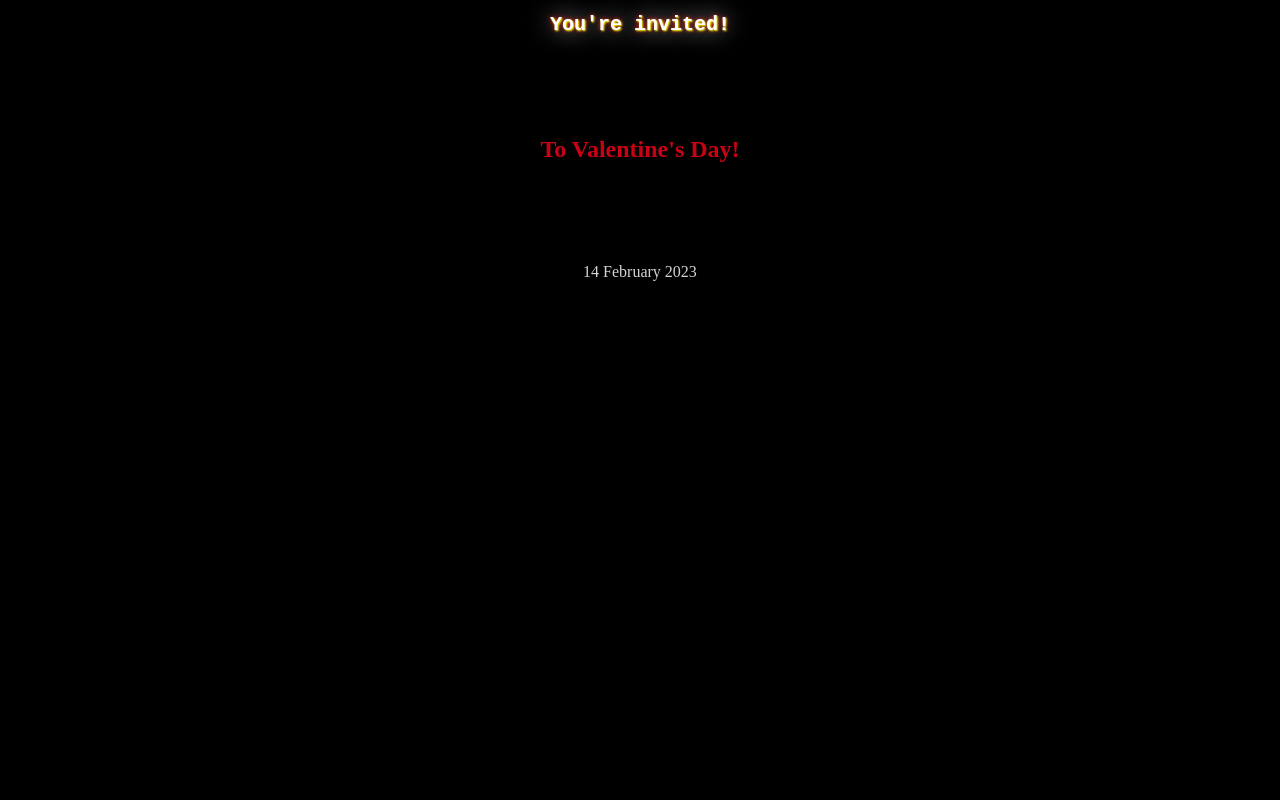
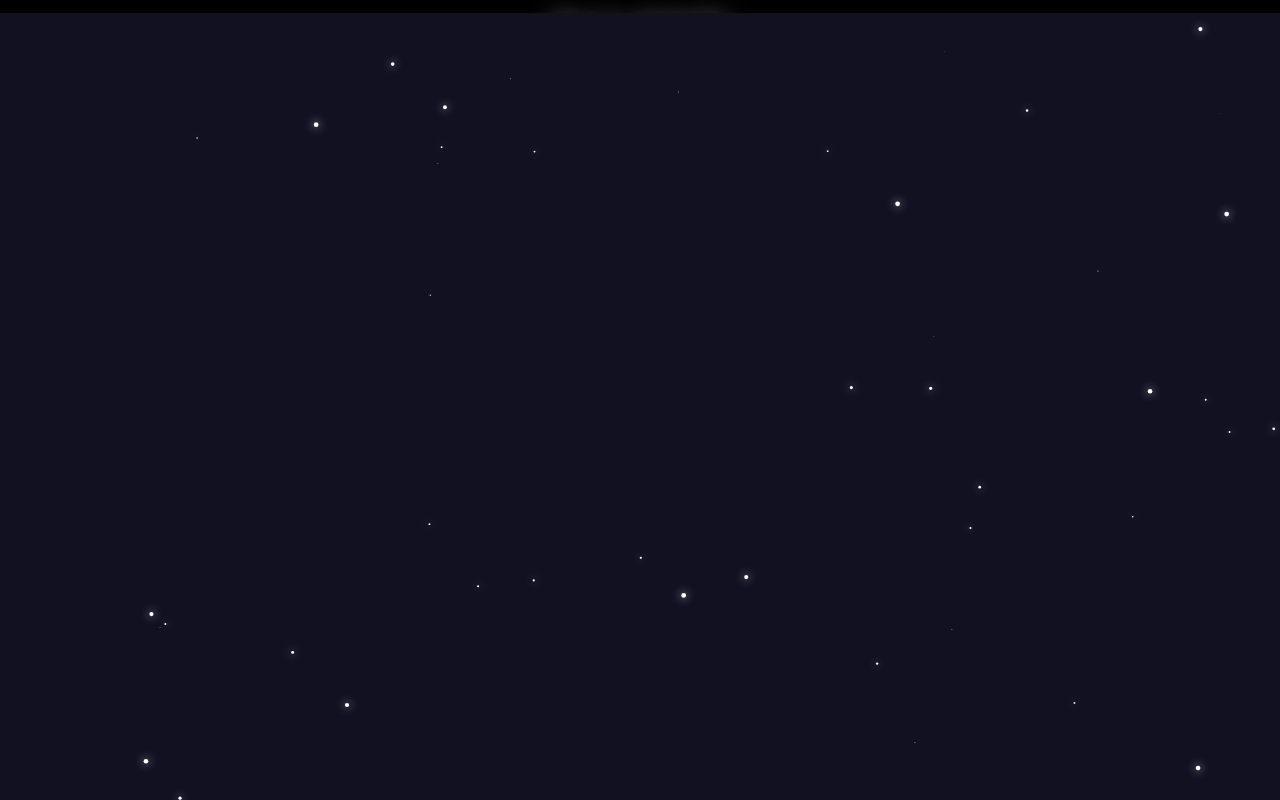
Before and after one commit to Dariatele/Web-project, a plain HTML site: page index.html in a window 1280 px wide. Drawn offline with Linux system fonts and the light colour scheme.

Commit message:
js script in html

```diff
--- a/index.html
+++ b/index.html
@@ -38,3 +38,37 @@
         <div class="date"><p>14 February 2023</p></div>
     </body>
 </html>
+
+<script>
+//Get context and screen size;
+var ctx = cnv.getContext("2d");
+var W = window.innerWidth;
+var H = window.innerHeight;
+
+//Set Canvas and Background Color;
+cnv.width = W;
+cnv.height = H;
+ctx.fillStyle = "#112";
+ctx.fillRect(0, 0, W, H);
+
+//Glow effect;
+ctx.shadowBlur = 10;
+ctx.shadowColor = "white";
+
+function animate() {
+  //Random position and size of stars;
+  let x = W * Math.random();
+  let y = H * Math.random();
+  let r = 2.5 * Math.random();
+
+  //Draw the stars;
+  ctx.beginPath();
+  ctx.fillStyle = "white";
+  ctx.arc(x, y, r, 0, Math.PI * 2);
+  ctx.fill();
+
+  //Using setTimeout instead of window.requestAnimationFrame for slower speed... window.requestAnimationFrame is approximately equal to setTimeout(func, 17);
+  setTimeout(animate, 100);
+}
+animate();
+</script>
```
